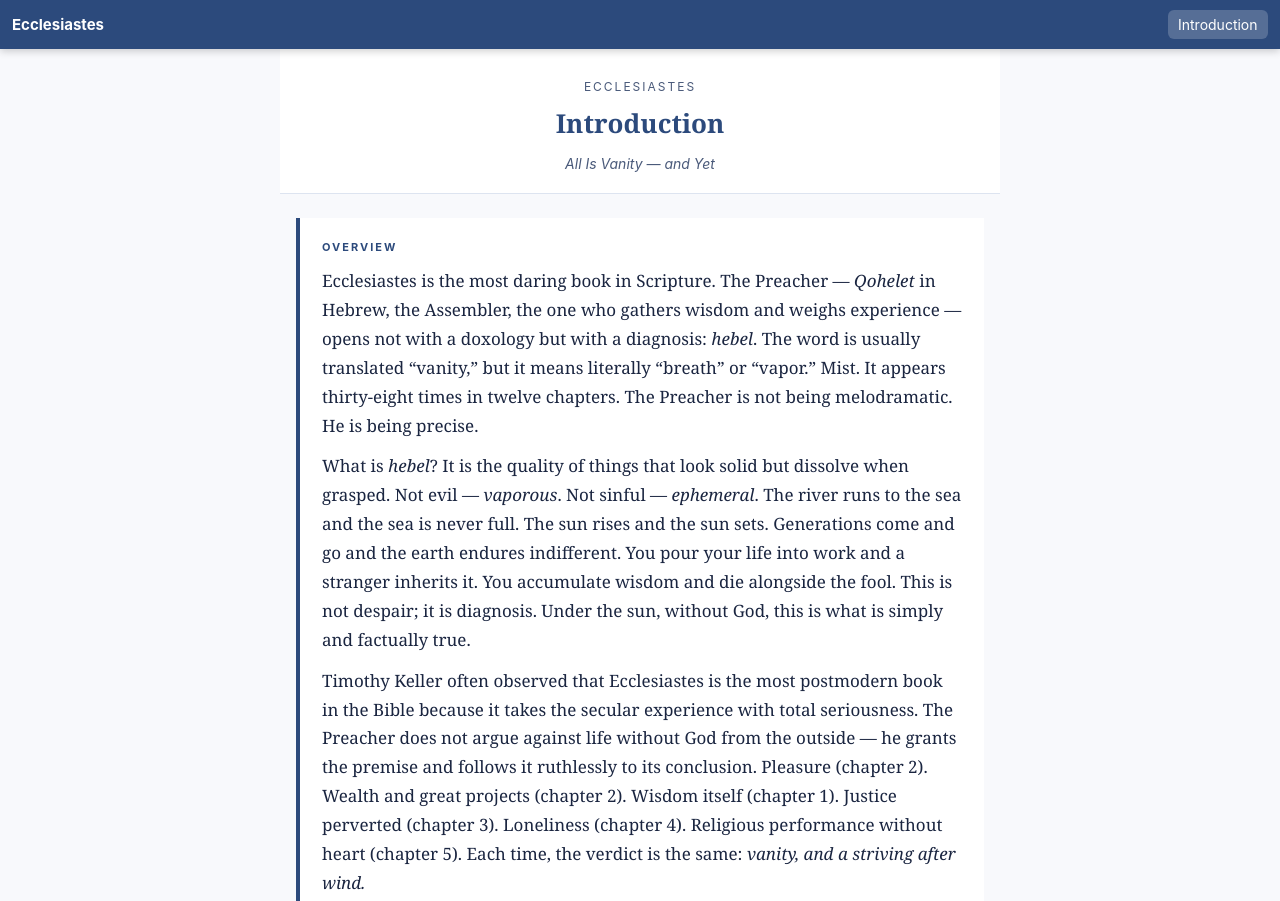
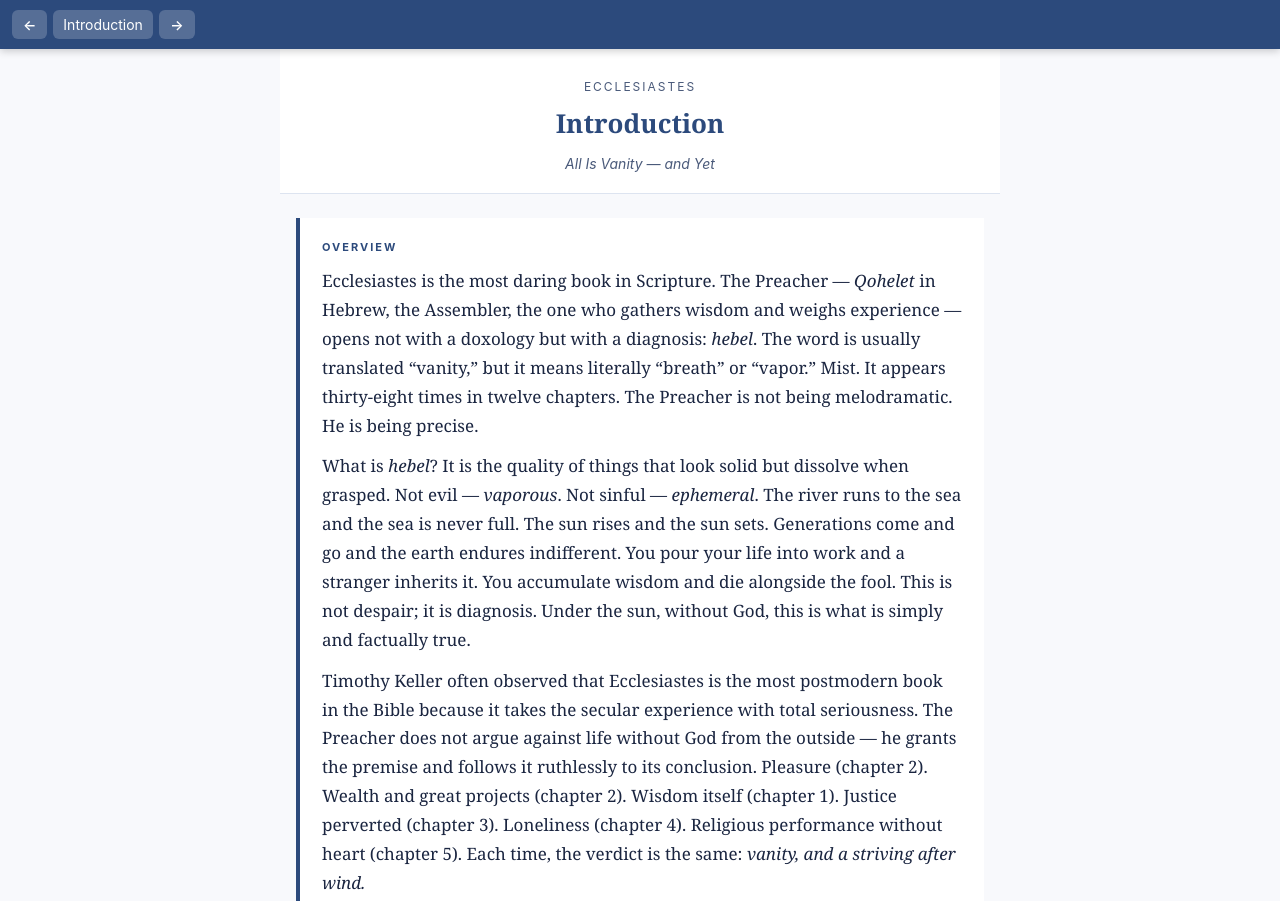
Before and after one commit to gblaettel-star/Ecclesiastes-commentary, a plain HTML site: page index.html in a window 1280 px wide. Shown: the top 901 px of the page. Drawn offline with Linux system fonts and the light colour scheme.

Commit message:
add top nav arrows

```diff
--- a/index.html
+++ b/index.html
@@ -84,10 +84,7 @@
 </style>
 </head>
 <body>
-<nav class="nav">
-  <span class="nav-title">Ecclesiastes</span>
-  <select id="unitSelect"></select>
-</nav>
+<nav class="nav"><button onclick="navigate(-1)">&#8592;</button><select id="unitSelect"></select><button onclick="navigate(1)">&#8594;</button></nav>
 <div id="content" class="content"></div>
 <script type="application/json" id="chdata">{
   "0": {
@@ -593,6 +590,11 @@ function loadUnit(num) {
   if (next && nextNum !== null) next.addEventListener("click", function(){ loadUnit(nextNum); });
 }
 
+function navigate(dir){
+  var idx=allKeys.indexOf(currentUnit);
+  var ni=idx+dir;
+  if(ni>=0&&ni<allKeys.length) loadUnit(allKeys[ni]);
+}
 document.getElementById("unitSelect").addEventListener("change", function(){ loadUnit(+this.value); });
 
 if (allKeys.length > 0) {
--- a/sw.js
+++ b/sw.js
@@ -1,4 +1,4 @@
-const CACHE = 'ecclesiastes-v2';
+const CACHE = 'ecclesiastes-v3';
 const ASSETS = ['./', './index.html'];
 
 self.addEventListener('install', e => {
```
